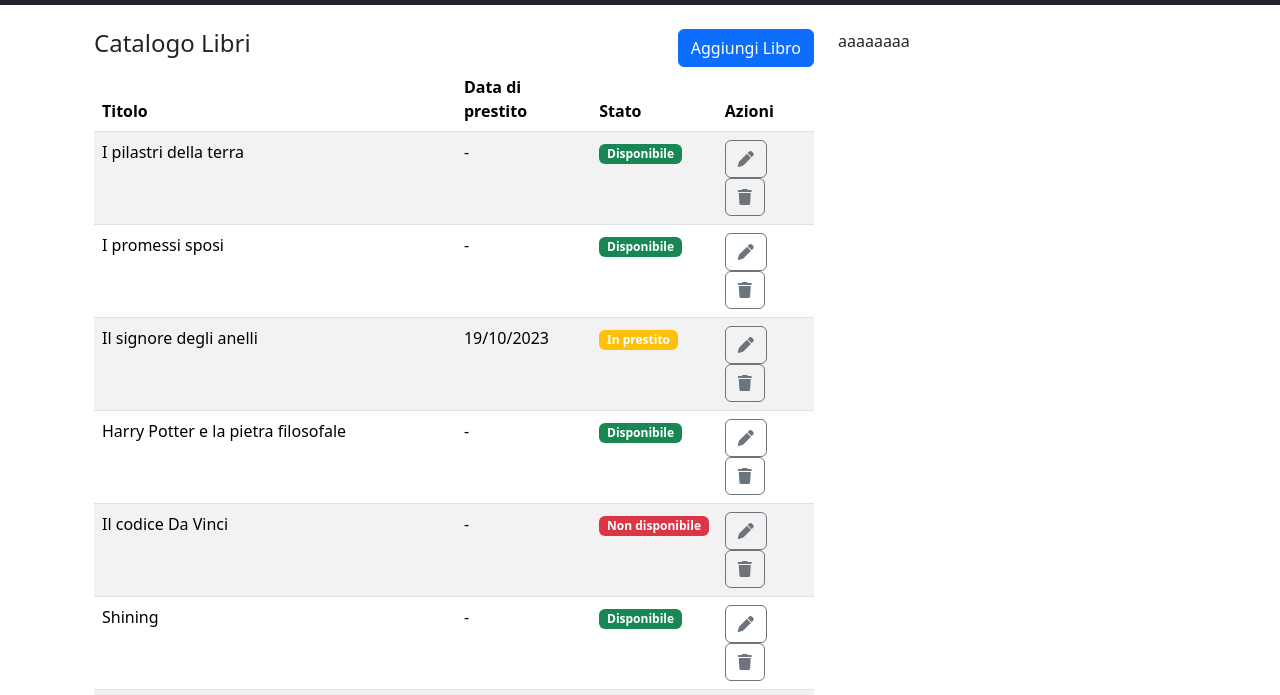
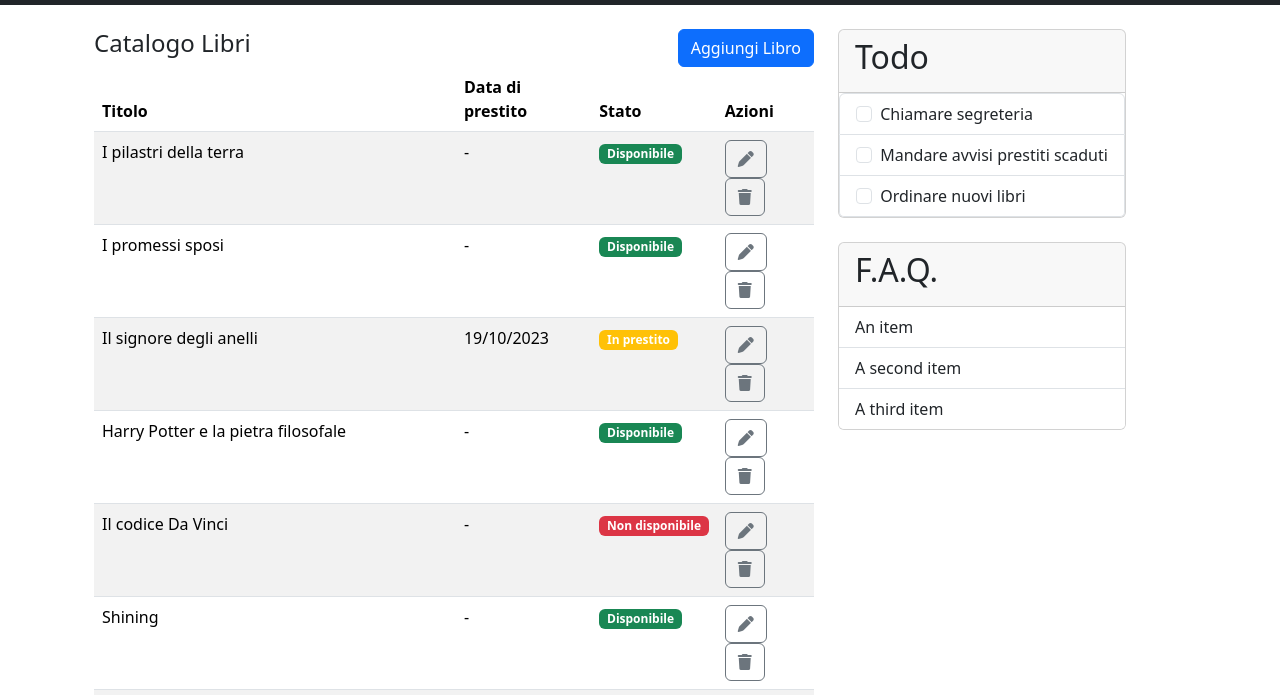
Before and after one commit to andreamaluta/html-css-bootstrap-dashboard, a plain HTML site: page index.html in a window 1280 px wide. Shown: the part 71-766 px from the top of the page. Drawn offline with nearby package versions, Linux system fonts and the light colour scheme.

Commit message:
[UPD] added the two card on the side of the table

```diff
--- a/index.html
+++ b/index.html
@@ -196,7 +196,43 @@
                         </tbody>
                       </table>
                 </div>
-                <div class="col-4">aaaaaaaa</div>
+                <div class="col-4">
+                    <div class="row">
+                        <div class="col-12">
+                            <div class="card" style="width: 18rem;">
+                                <div class="card-header">
+                                  <h2>Todo</h2>
+                                </div>
+                                <ul class="list-group">
+                                    <li class="list-group-item">
+                                      <input class="form-check-input me-1" type="checkbox" value="" id="firstCheckbox">
+                                      <label class="form-check-label" for="firstCheckbox">Chiamare segreteria</label>
+                                    </li>
+                                    <li class="list-group-item">
+                                      <input class="form-check-input me-1" type="checkbox" value="" id="secondCheckbox">
+                                      <label class="form-check-label" for="secondCheckbox">Mandare avvisi prestiti scaduti</label>
+                                    </li>
+                                    <li class="list-group-item">
+                                      <input class="form-check-input me-1" type="checkbox" value="" id="thirdCheckbox">
+                                      <label class="form-check-label" for="thirdCheckbox">Ordinare nuovi libri</label>
+                                    </li>
+                                  </ul>
+                              </div>
+                        </div>
+                        <div class="col-12 mt-4">
+                            <div class="card" style="width: 18rem;">
+                                <div class="card-header">
+                                  <h2>F.A.Q.</h2>
+                                </div>
+                                <ul class="list-group list-group-flush">
+                                  <li class="list-group-item">An item</li>
+                                  <li class="list-group-item">A second item</li>
+                                  <li class="list-group-item">A third item</li>
+                                </ul>
+                              </div>
+                        </div>
+                    </div>
+                </div>
             </div>
         </div>
     </main>
```
